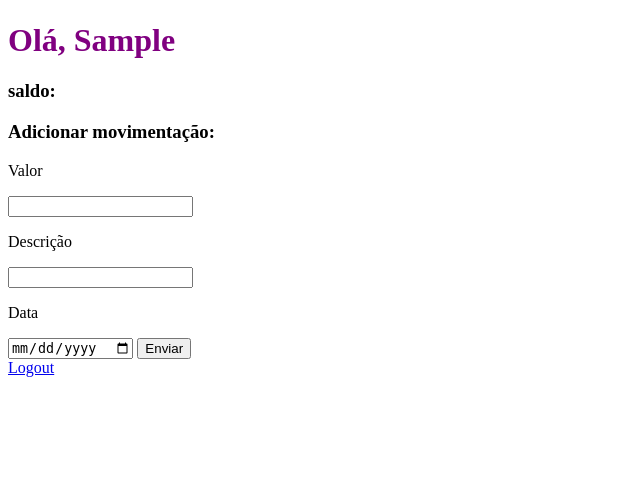
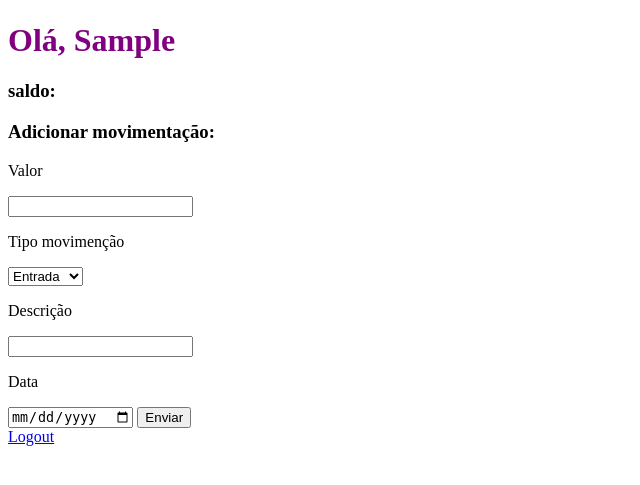
Before and after one commit to annydomingos/Supple, a Django app: page / in a window 1280 px wide. Shown: the part 67-552 px from the top of the page, without its empty margins (0-640 px from the left). Run offline with Django 4.2, Linux system fonts and the light colour scheme; the visitor is signed in with stand-in values (Sample User, id 1); data that the repository does not hold is empty; some libraries are stand-ins or nearby versions.

Commit message:
ultimos ajustes tipo-movimentacao

```diff
--- a/financeiro/models.py
+++ b/financeiro/models.py
@@ -14,7 +14,7 @@ class Movimentacao(models.Model):
   valor = models.DecimalField('Valor', blank=False, null=False, decimal_places=2, max_digits=10)
   usuario = models.ForeignKey(Usuario, on_delete=models.CASCADE)
   carteira = models.ForeignKey("Carteira", verbose_name='Carteira', on_delete=models.CASCADE)
-  tipo_movimentacao = models.CharField(max_length=7, choices=TIPO_MOVIMENTACAO_CHOICES, default='entrada')
+  tipo_movimentacao = models.CharField(max_length=7, choices=TIPO_MOVIMENTACAO_CHOICES, default='Entrada')
   descricao = models.CharField('Descrição', max_length=255, blank=True, null=True)
   data = models.DateField('Data', default=timezone.now())
 
--- a/financeiro/templates/extrato.html
+++ b/financeiro/templates/extrato.html
@@ -27,7 +27,7 @@
         <ul class="extrato">
             {% for movimentacao in lista_mov %}
 
-            <li>{{ movimentacao.valor }} | {{ movimentacao.descricao }} | {{ movimentacao.data }}</li>
+            <li> {{ movimentacao.tipo_movimentacao }} | {{ movimentacao.valor }} | {{ movimentacao.descricao }} | {{ movimentacao.data }}</li>
             {% endfor %}
         </ul>
         {% else %}
--- a/financeiro/templates/index.html
+++ b/financeiro/templates/index.html
@@ -39,7 +39,11 @@
             <p><label for="valor">Valor </label></p>
             <input name="valor" type="number" step="0.01" required>
 
-            {% comment %} <p><label>Tipo movimenção</label></p> {% endcomment %}
+            <p><label for="tipo_movimentacao">Tipo movimenção</label></p>
+            <select name="tipo_movimentacao" required>
+                <option name="entrada">Entrada</option>
+                <option name="despesa">Despesa</option>
+            </select>
 
             <input name="usuario" style="display: none;" value="{{request.user.id}}" type="number">
                 <input name="carteira" style="display: none;" value="{{carteira.id}}" type="number">
--- a/financeiro/templates/paginainicial.html
+++ b/financeiro/templates/paginainicial.html
@@ -15,6 +15,7 @@
 
 <body>
     <h1>Olá, {{request.user.first_name}}</h1>
+    <div class="container-nav">
         <div>
             <a href="{% url 'index' %}"><h3>Adicionar<br> Movimentação</h3></a>
         </div>
@@ -29,6 +30,8 @@
         <div>
             <h3>Dicas<br> financeiras</h3>
         </div>
+        <a href="{% url 'logout' %}"><h3>Logout</h3></a>
+    <div>
 </body>
 
 </html
--- a/financeiro/views.py
+++ b/financeiro/views.py
@@ -31,7 +31,7 @@ def index_submit(request):
                 carteira_id = form.cleaned_data['carteira'],
                 descricao = form.cleaned_data['descricao'],
                 data = form.cleaned_data['data'],
-                # tipo_movimentacao = form.cleaned_data['tipo_movimentacao'],
+                tipo_movimentacao = form.cleaned_data['tipo_movimentacao'],
                 )
                 mov.save()
                 messages.success(request, 'Movimentação adicionada com sucesso')
```
Also changed, not shown: financeiro/forms.py (+7 -7 lines), financeiro/migrations/0007_alter_movimentacao_data_and_more.py (added). Lines whose indentation alone changed are shown as unchanged.
